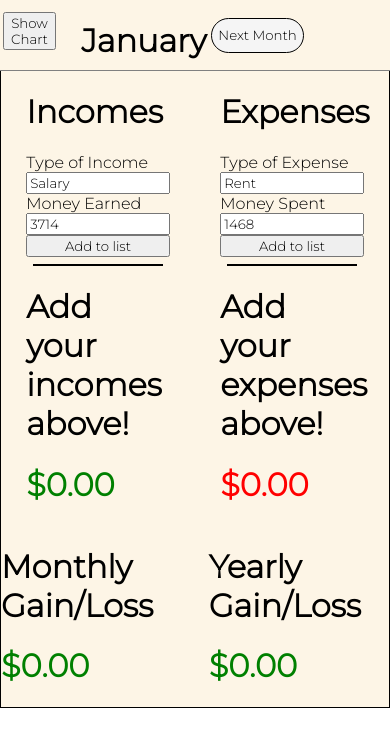
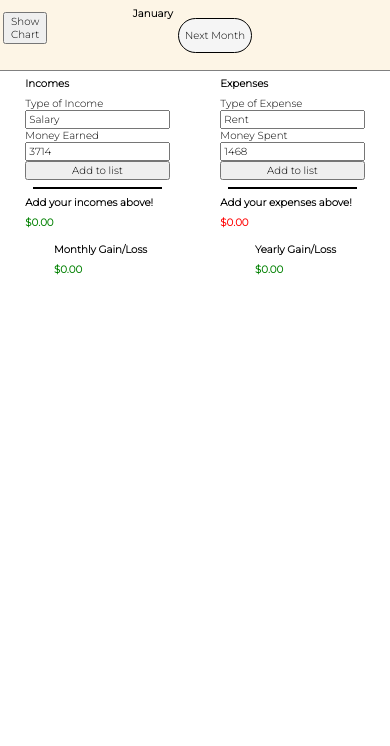
Before and after one commit to Astarr19/BudgetApp, a React (Create React App) app: page / in a window 390 px wide. Shown: the top 746 px of the page. Built offline with nearby package versions, Linux system fonts and the light colour scheme.

Commit message:
smaller text for mobile, changed background color and removed border from container class

```diff
--- a/src/App.css
+++ b/src/App.css
@@ -33,8 +33,6 @@ li {
 
 .container {
   display: flex;
-  background: #fdf5e6;
-  border: 1px solid black;
   flex-direction: column;
   justify-content: space-around;
 }
@@ -126,6 +124,10 @@ li {
 }
 
 @media screen and (max-width: 768px) {
+  * {
+    font-size: .8rem;
+  }
+
   #chart {
     width: 300px;
   }
```
Also changed, not shown: 1 other file (tests, documents, lock files or other folders).
